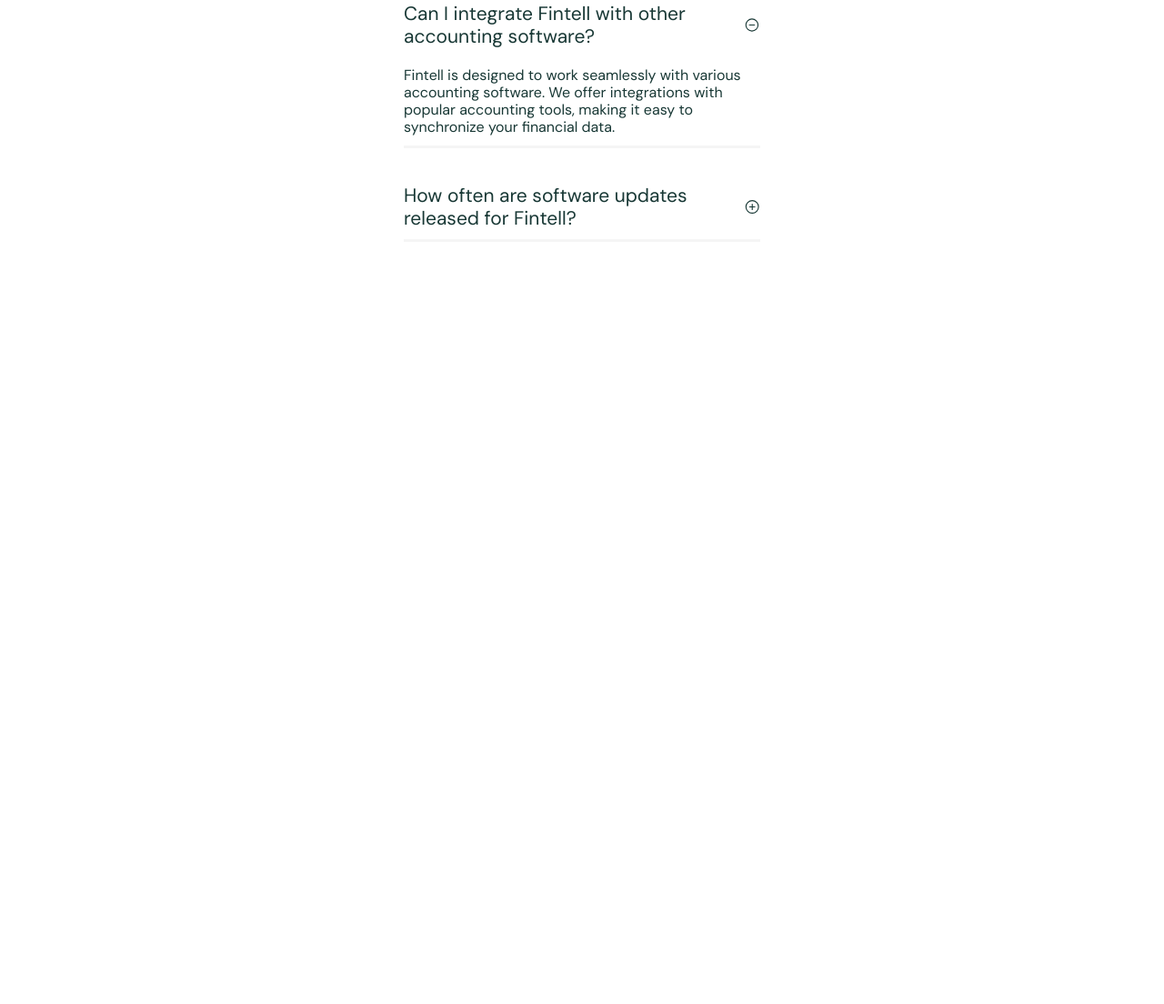
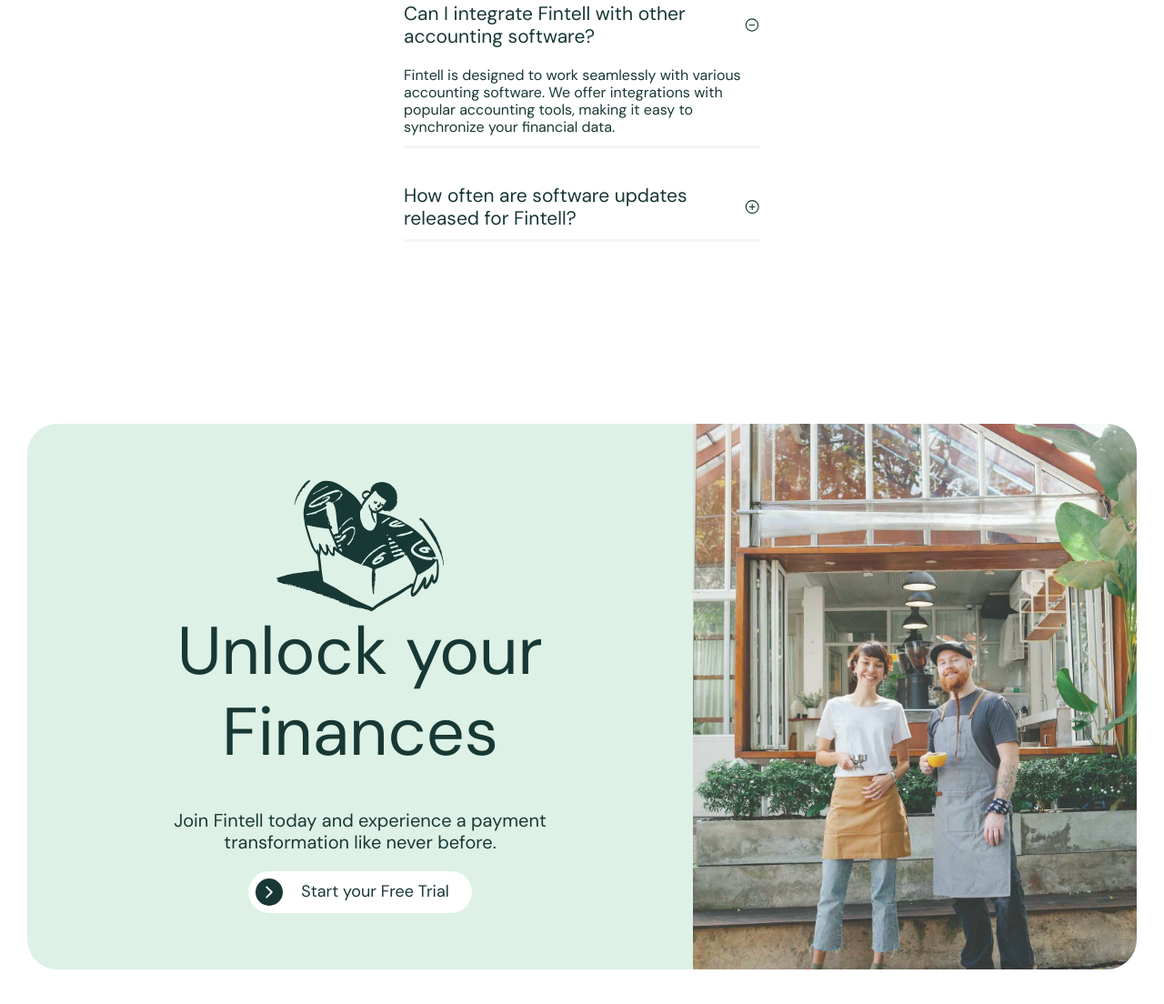
Before and after one commit to arentalb/Fintell-css, a plain HTML site: page index.html in a window 1280 px wide. Shown: the part 6374-7478 px from the top of the page at 91% size. Before the commit the page ends 6760 px from the top, so only its background shows below. Drawn offline with nearby package versions, Linux system fonts and the light colour scheme.

Commit message:
Design call to action section

```diff
--- a/index.html
+++ b/index.html
@@ -443,7 +443,29 @@
         </div>
     </section>
 
+    <section class="section section-cta">
+        <div class="container cta-container">
+            <div class="cta-text">
+                <img alt="" class="cta-illustrator" src="img/cta-illustration.svg">
+                <p class="cta-heading">Unlock your Finances</p>
+                <p class="cta-description">
+                    Join Fintell today and experience a payment transformation like never before.
+                </p>
+                <div class="btn-box cts-btn-box">
+                    <a href="">
+                        <ion-icon class="hero-btn-icon " name="chevron-forward-outline"></ion-icon>
+                        <p>Start your Free Trial</p>
+                    </a>
+                </div>
+            </div>
 
+            <div class="cta-img">
+                <img alt="" src="img/cta.jpg">
+            </div>
+
+        </div>
+
+    </section>
 </main>
 <footer>
 
--- a/style.css
+++ b/style.css
@@ -594,6 +594,7 @@
 .active .result-icon-box {
     background-color: var(--color-primary);
 }
+
 .result-icon-box:hover {
     transform: translateX(1rem);
 }
@@ -682,7 +683,76 @@
     width: 2.5rem;
     display: inline-block;
 }
-.result-icon-box:hover{
+
+.result-icon-box:hover {
     transform: translateX(1rem);
 
 }
+
+/***********************/
+/*CALL TO ACTION  */
+/***********************/
+
+.section-cta {
+
+}
+
+.cta-container {
+
+    background-color: var(--color-primary-tint-1);
+    border-radius: var(--border-radius-normal);
+    display: grid;
+    grid-template-columns: 60fr 40fr;
+    padding: 0;
+    overflow: hidden;
+
+}
+
+
+.cta-text {
+    background-color: var(--color-primary-tint-1);
+    align-self: center;
+    justify-self: center;
+    display: flex;
+    justify-content: flex-end;
+    align-items: center;
+    flex-direction: column;
+    max-width: 70%;
+    text-align: center;
+    padding: 4rem;
+
+}
+
+.cta-illustrator {
+}
+
+.cta-heading {
+    font-size: var(--font-size-8xl);
+    margin-bottom: 4rem;
+}
+
+.cta-description {
+    font-size: var(--font-size-xl);
+    margin-bottom: 2rem;
+
+
+}
+
+
+.cta-img {
+    display: flex;
+    overflow: hidden;
+    max-height: 600px;
+    opacity: 0.8;
+}
+
+.cta-img img {
+    width: 100%;
+    object-fit: cover;
+    object-position: 50% 50%;
+
+}
+
+.cts-btn-box {
+    margin-bottom: 0;
+}
```
Also changed, not shown: img/cta-illustration.svg (added), img/cta.jpg (added).
